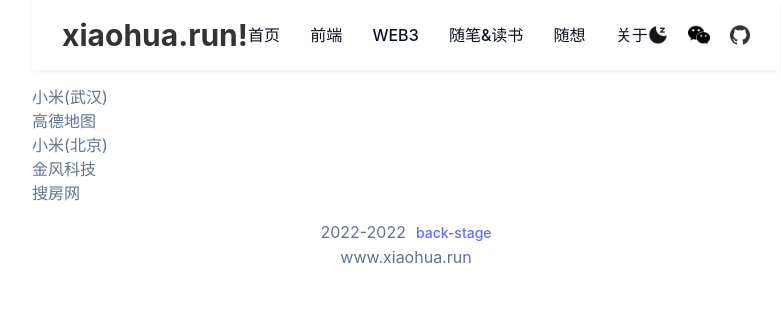
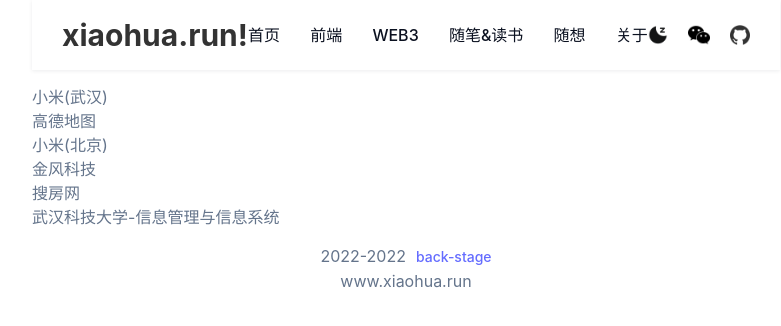
Before and after one commit to pengxiaohua/my-blog-web, a React (Vite) app: page /about-me in a window 1280 px wide. Shown: the top 326 px of the page, without its empty margins (234-1015 px from the left). Built offline with nearby package versions, Linux system fonts and the light colour scheme; what tailwindcss-dark-mode would draw is missing.

Commit message:
feat: 完善个人简介页面

```diff
--- a/src/pages/AboutMe/index.tsx
+++ b/src/pages/AboutMe/index.tsx
@@ -20,6 +20,7 @@ const AboutMe: FC<Props> = (props) => {
         <h3>小米(北京)</h3>
         <h3>金风科技</h3>
         <h3>搜房网</h3>
+        <h3>武汉科技大学-信息管理与信息系统</h3>
       </ContentWrap>
     </div>
   )
```
